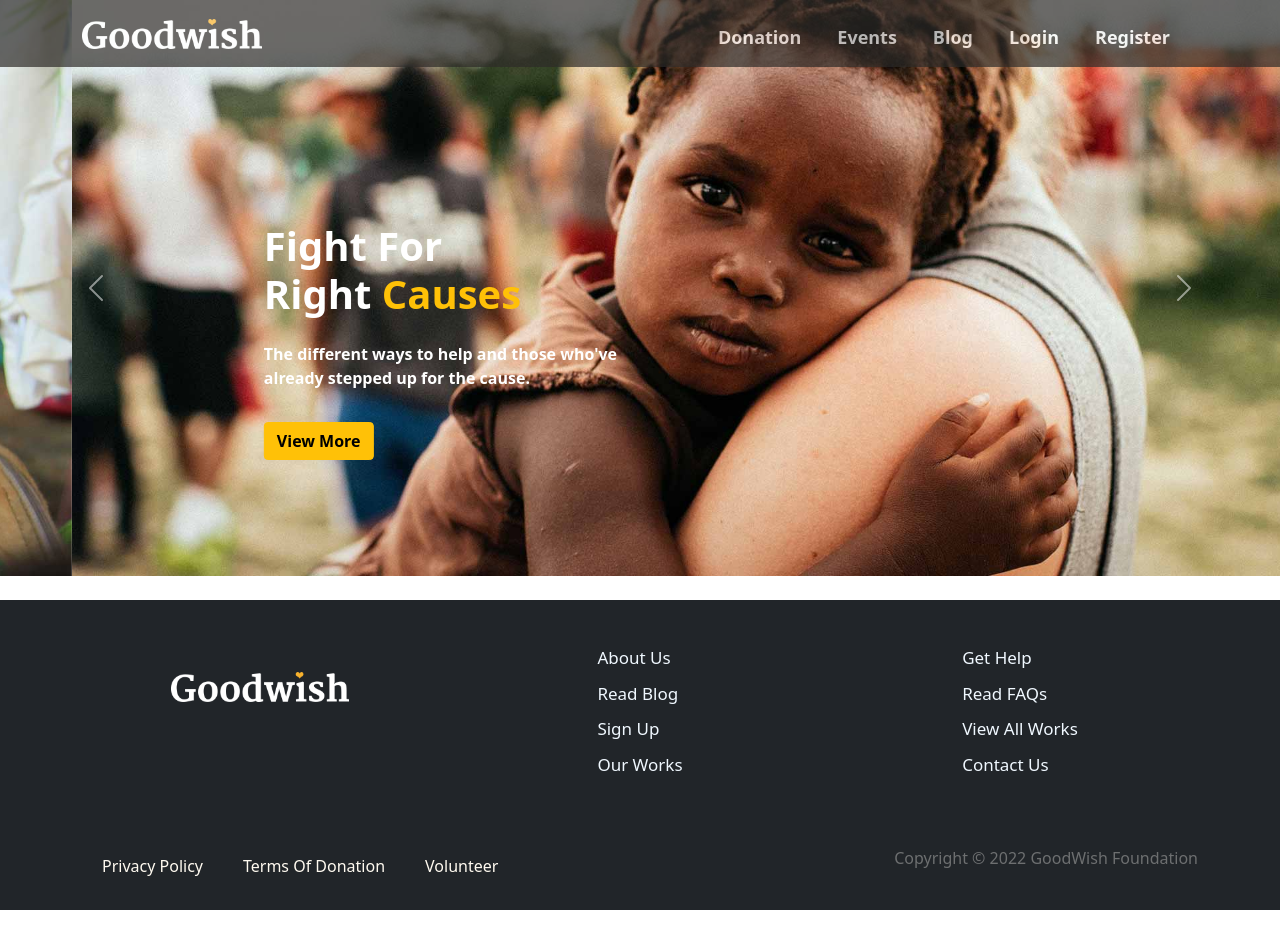
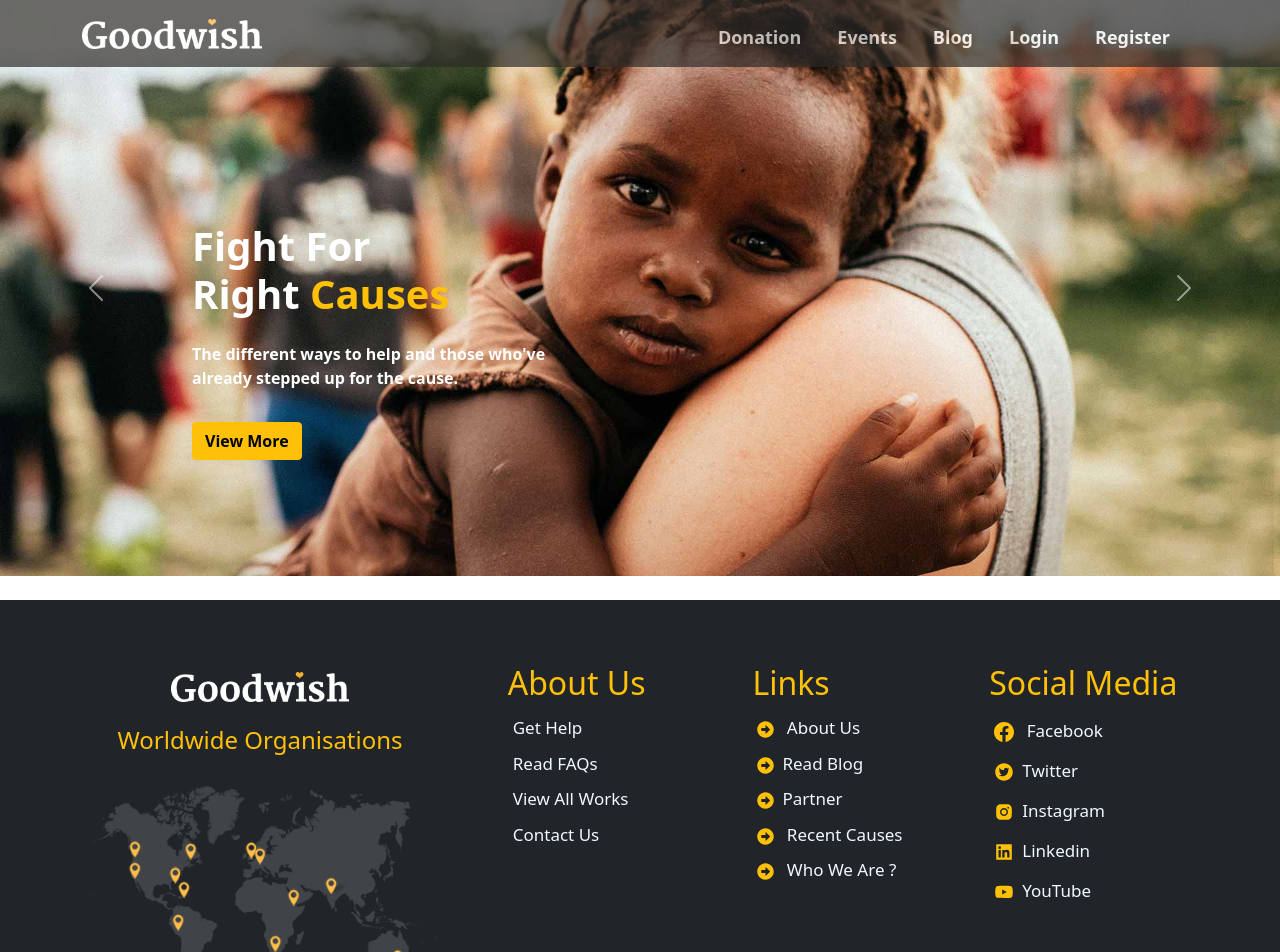
Before and after one commit to EmtiazHossainE2/good-wish-fundation, a React (Create React App) app: page / in a window 1280 px wide. Shown: the top 952 px of the page. Before the commit the page ends 910 px from the top, so only its background shows below. Built offline with nearby package versions, Linux system fonts and the light colour scheme.

Commit message:
footer complete

```diff
--- a/src/pages/Shared/Footer/Footer.js
+++ b/src/pages/Shared/Footer/Footer.js
@@ -4,7 +4,7 @@ import FooterTop from './FooterTop/FooterTop';
 
 const Footer = () => {
     return (
-        <div  className=' mt-4 pt-4 pb-2 bg-dark text-light'>
+        <div  className=' mt-4 pt-5 pb-2 bg-dark text-light '>
             <FooterTop />
             <FooterBottom />
         </div>
--- a/src/pages/Shared/Footer/FooterTop/FooterTop.js
+++ b/src/pages/Shared/Footer/FooterTop/FooterTop.js
@@ -2,31 +2,54 @@ import React from 'react';
 import './FooterTop.css'
 import { Link } from 'react-router-dom';
 import logo from '../../../../images/goodwish-logo-light.png'
+import world from '../../../../images/footer-img.png'
+import { FaArrowAltCircleRight, } from 'react-icons/fa';
+import { BsFacebook } from 'react-icons/bs';
+import { AiFillTwitterCircle,AiFillInstagram, AiFillYoutube ,AiFillLinkedin} from 'react-icons/ai';
+
 const FooterTop = () => {
     return (
         <div className='container  pb-5'>
             <div className="row">
                 <div className="col-md-4 col-sm-12">
-                    <div className='mt-5 logo text-center'>
-                        <Link to='/'><img className='w-50' src={logo} alt="" /></Link>
+                    <div className='mt-4 logo text-center'>
+                        <Link className='text-decoration-none' to='/'>
+                            <img className='w-50' src={logo} alt="" /> <br />
+                            <h4 className='text-warning  py-4'>Worldwide Organisations</h4>
+                            <img className='w-100 ' src={world} alt="" />
+                        </Link>
+
                     </div>
                 </div>
                 <div className="col-md-8 col-sm-12 ">
                     <div className="row mt-3">
-                        <div className="col-md-6 col-sm-6 d-flex justify-content-center">
-                            <div className='important-link'>
-                                <Link to='/about'>About Us</Link>
-                                <Link to='/blog'>Read Blog</Link>
-                                <Link to='/signup'>Sign Up </Link>
-                                <Link to='/youtube'> Our Works</Link>
-                            </div>
-                        </div>
-                        <div className="col-md-6 col-sm-6 d-flex justify-content-center">
-                            <div className='important-link'>
+                        <div className="col-md-4 col-sm-6 d-flex justify-content-center">
+                            <div className='important-link '>
+                                <h2 className='text-warning'>About Us</h2>
                                 <Link to='/help'>get help</Link>
                                 <Link to='/faq'>read FAQs</Link>
                                 <Link to='/home#services'>view all works</Link>
                                 <Link to='/contact'>contact us</Link>
+                            </div>
+                        </div>
+                        <div className="col-md-4 col-sm-6 d-flex justify-content-center">
+                            <div className='important-link'>
+                                <h2 className='text-warning'>Links</h2>
+                                <Link to='/about'> <span className='text-warning pe-2'><FaArrowAltCircleRight /></span> About Us</Link>
+                                <Link to='/blog'> <span className='text-warning pe-2'><FaArrowAltCircleRight /></span>Read Blog</Link>
+                                <Link to='/'> <span className='text-warning pe-2'><FaArrowAltCircleRight /></span>Partner </Link>
+                                <Link to='/'> <span className='text-warning pe-2'><FaArrowAltCircleRight /></span> Recent Causes</Link>
+                                <Link to='/'> <span className='text-warning pe-2'><FaArrowAltCircleRight /></span> Who we are ?</Link>
+                            </div>
+                        </div>
+                        <div className="col-md-4 col-sm-6 d-flex justify-content-center">
+                            <div className='important-link '>
+                                <h2 className='text-warning'>  Social Media</h2>
+                                <Link to='/facebook'><span className='text-warning pe-2 fs-5'><BsFacebook /></span> Facebook</Link>
+                                <Link to='/twitter'><span className='text-warning pe-2 fs-5'><AiFillTwitterCircle /></span>Twitter</Link>
+                                <Link to='/instagram'><span className='text-warning pe-2  fs-5'><AiFillInstagram /></span>Instagram</Link>
+                                <Link to='/linkedin'><span className='text-warning pe-2  fs-5'><AiFillLinkedin /></span>Linkedin</Link>
+                                <Link to='/youtube'><span className='text-warning pe-2  fs-5'><AiFillYoutube /></span>YouTube</Link>
                             </div>
                         </div>
                     </div>
```
Also changed, not shown: src/pages/Shared/Footer/Footer.css (added).
